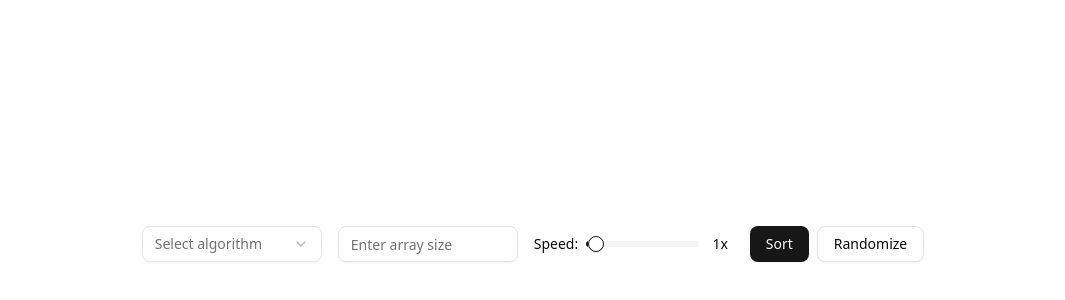
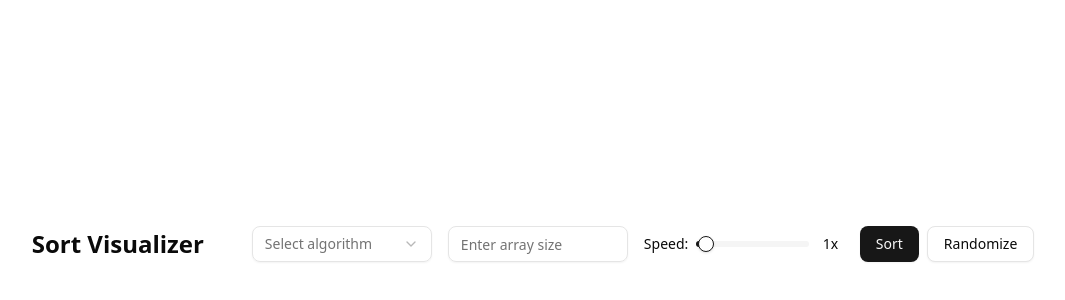
Before and after one commit to RobbyC231/sorting-visualizer, a React (Vite) app: page / in a window 1280 px wide. Shown: the part 188-488 px from the top of the page, without its empty margins (107-1172 px from the left). Built offline with nearby package versions, Linux system fonts and the light colour scheme.

Commit message:
feat: add title heading to sort visualizer
Adds a title heading "Sort Visualizer" to the main UI with appropriate styling using Tailwind CSS.

```diff
--- a/src/App.tsx
+++ b/src/App.tsx
@@ -24,6 +24,7 @@ function App() {
 
   return (
     <div className="flex flex-row items-center justify-center min-h-svh gap-4">
+      <h1 className="text-2xl font-bold mr-8">Sort Visualizer</h1>
       <Select>
         <SelectTrigger className="w-[180px]">
           <SelectValue placeholder="Select algorithm" />
```
